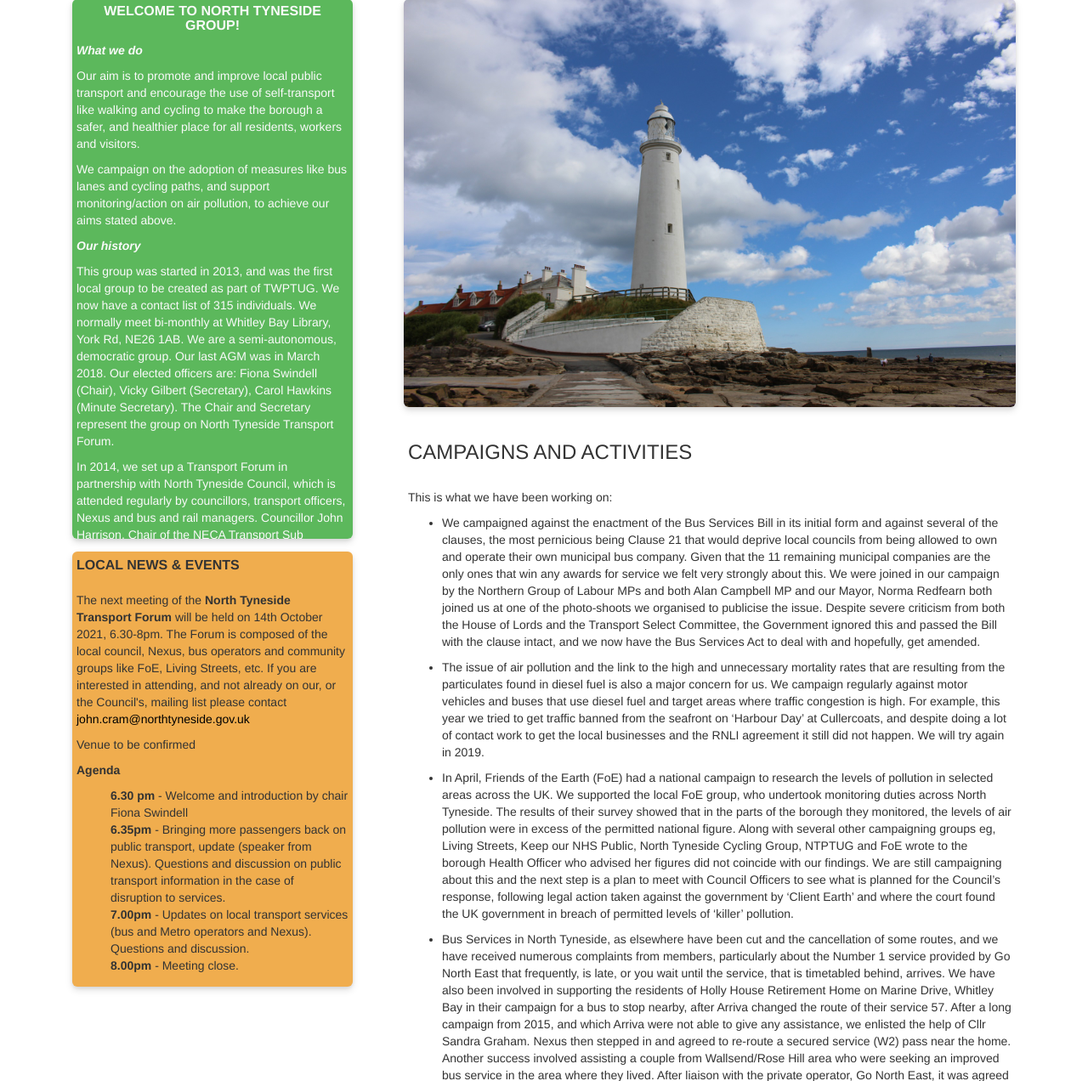
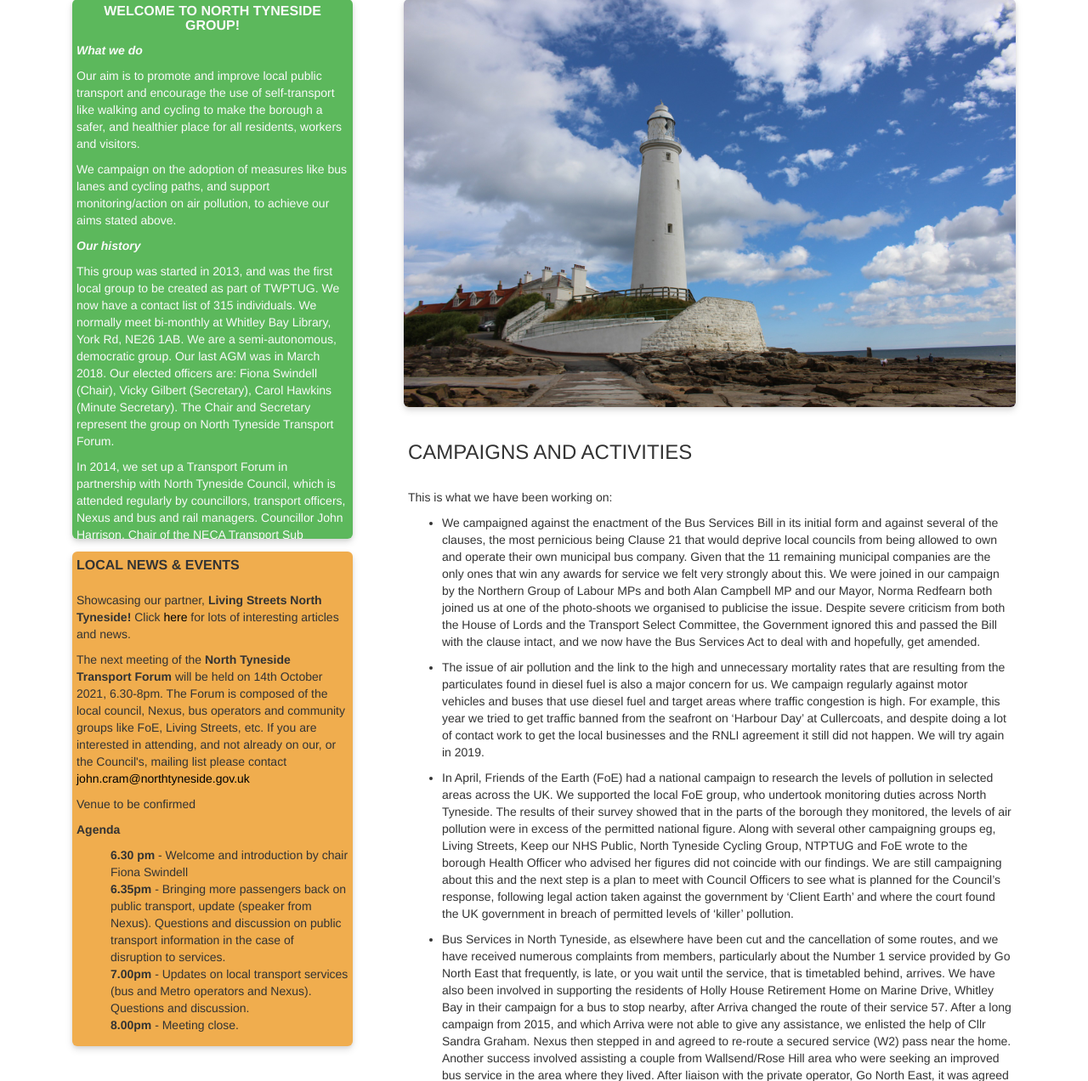
Before and after one commit to kevald1963/milestone-1-twptug-redesign, a Flask app: page /northtyneside in a window 1280 px wide. Shown: the part 112-1384 px from the top of the page at 85% size. Run offline with Flask 2, Linux system fonts and the light colour scheme; some libraries are stand-ins or nearby versions.

Commit message:
Added partner website for Living Streets North Tyneside to Home & Nort Tyneside news panels.

```diff
--- a/templates/index.html
+++ b/templates/index.html
@@ -65,6 +65,10 @@
             <!-- << <a href="" data-toggle="modal" data-target="#NameOfModal">            >> -->
             <!-- << Note that href must be left null. Copy new modal from existing modal  >> -->
             <!-- << further down in document.                                             >> -->
+
+            <a href="https://ntynesidelivingstreets.org.uk/" target="_blank">
+                <p>Showcasing our partner, Living Streets North Tyneside. Lots of interesting articles and news.</p>
+            </a>
 
             <a href="https://www.bbc.co.uk/news/business-59017503" target="_blank">
                 <p>Budget 2021: English city regions to get £6.9bn for public transport</p>
--- a/templates/northtyneside.html
+++ b/templates/northtyneside.html
@@ -52,6 +52,12 @@
                 <!-- LOCAL NEWS AND EVENTS -->
                 <div class="local-news">
                     <span class="uppercase panel-title">Local News & Events</span><br><br>
+
+                    <p>Showcasing our partner, <b>Living Streets North Tyneside!</b>
+                       Click <a href="https://ntynesidelivingstreets.org.uk/" target="_blank">here</a>
+                       for lots of interesting articles and news.
+                    </p>
+
                     <p>The next meeting of the <b>North Tyneside Transport Forum</b> will be held on 14th October
                        2021, 6.30-8pm.
                        The Forum is
```
